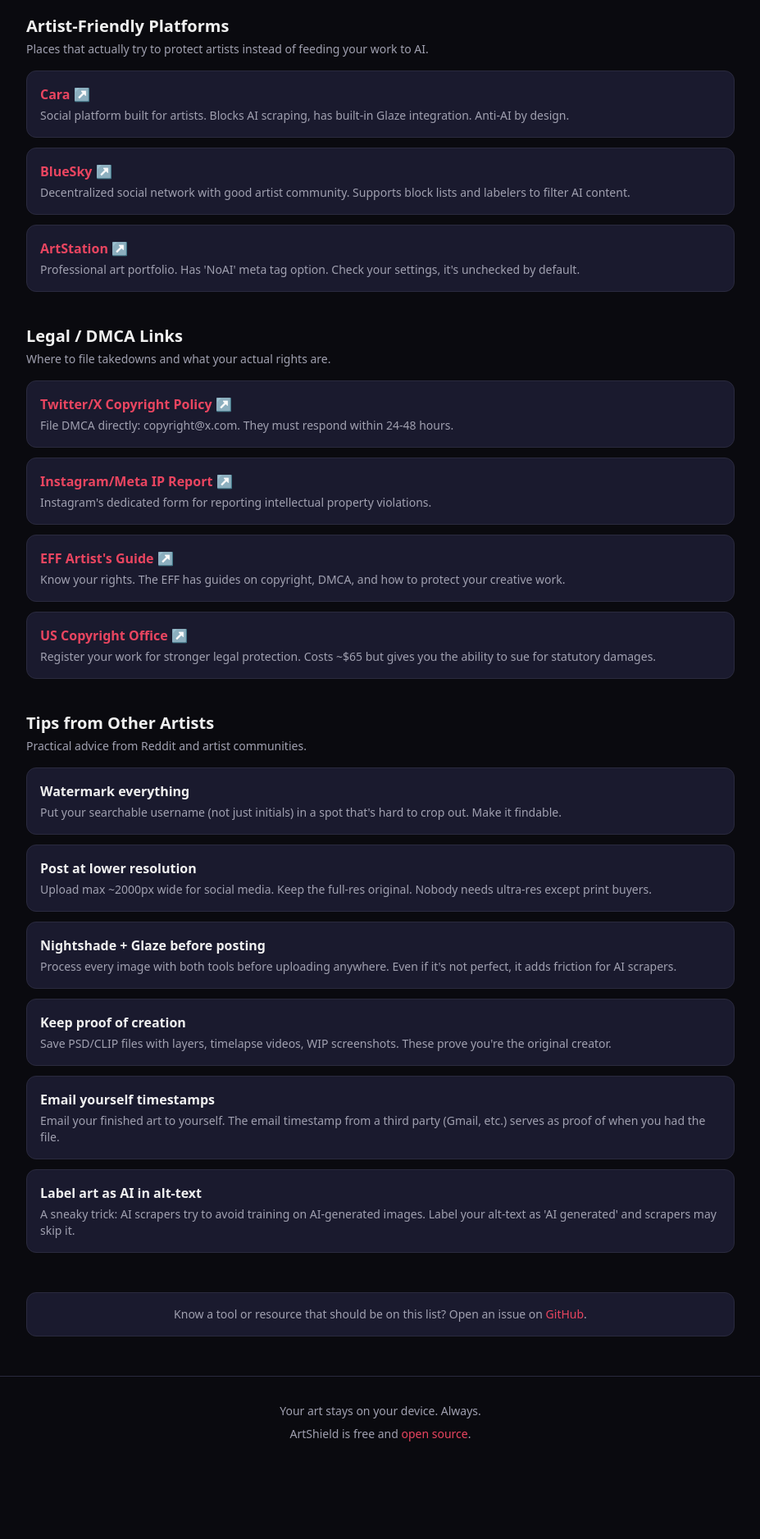
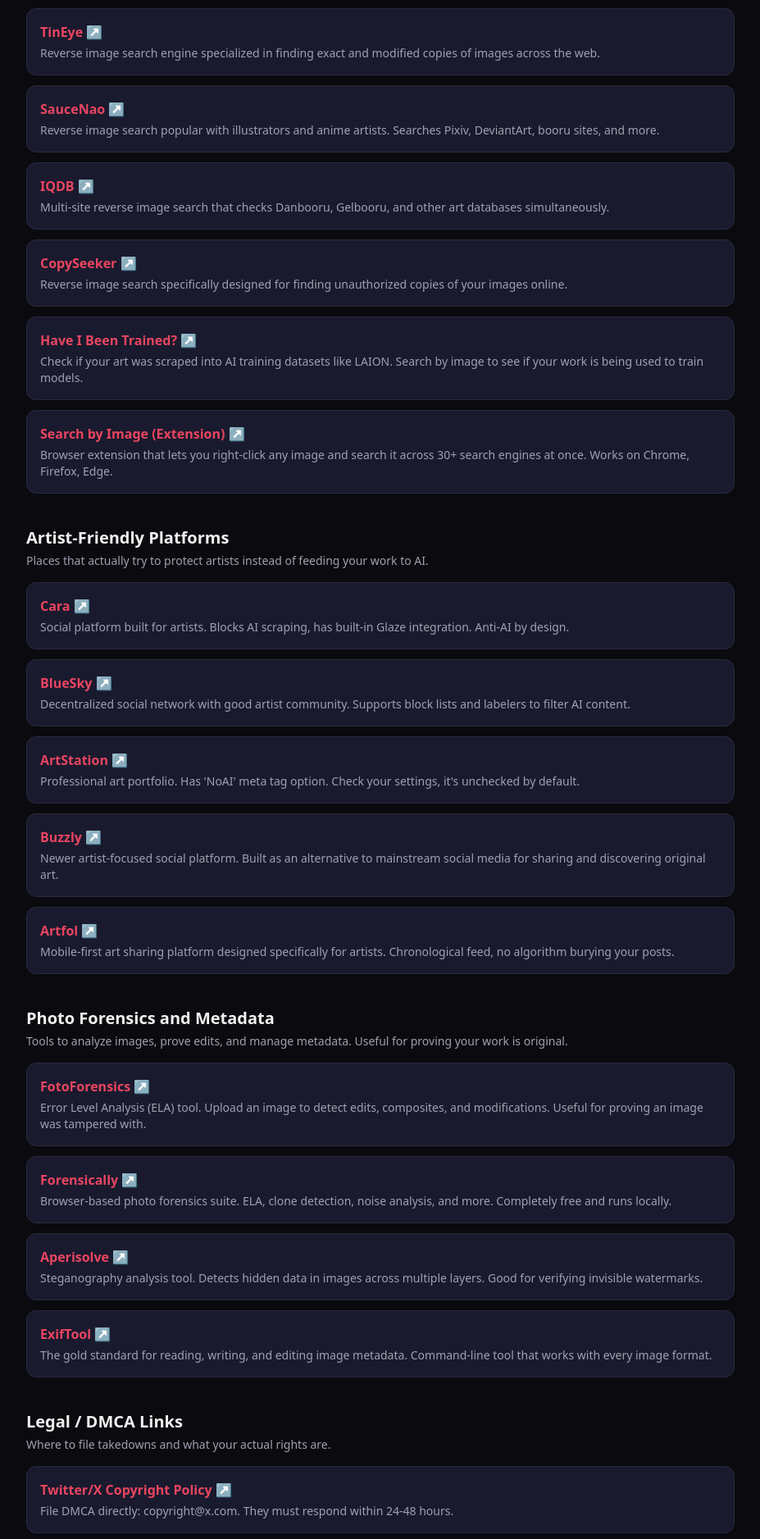
Before and after one commit to LAZERAI/art-shield, a Next.js app: page /resources in a window 1280 px wide. Shown: the part 884-2761 px from the top of the page at 82% size, without its empty margins (176-1103 px from the left). Before the commit the page ends 2675 px from the top, so only its background shows below. Built offline with nearby package versions, Linux system fonts and the light colour scheme.

Commit message:
resources: add SauceNao, IQDB, CopySeeker, Have I Been Trained, Fawkes, forensics tools, more platforms

```diff
--- a/src/app/resources/page.js
+++ b/src/app/resources/page.js
@@ -12,6 +12,11 @@
         name: "Glaze",
         url: "https://glaze.cs.uchicago.edu/",
         desc: "Protects against AI style mimicry. Adds subtle visual perturbations that prevent AI from learning your specific art style.",
+      },
+      {
+        name: "Fawkes",
+        url: "http://sandlab.cs.uchicago.edu/fawkes/",
+        desc: "Facial cloaking tool from UChicago. Adds invisible perturbations to photos of faces so AI can't build accurate facial recognition models from them.",
       },
     ],
   },
@@ -34,6 +39,31 @@
         url: "https://tineye.com/",
         desc: "Reverse image search engine specialized in finding exact and modified copies of images across the web.",
       },
+      {
+        name: "SauceNao",
+        url: "https://saucenao.com/",
+        desc: "Reverse image search popular with illustrators and anime artists. Searches Pixiv, DeviantArt, booru sites, and more.",
+      },
+      {
+        name: "IQDB",
+        url: "https://iqdb.org/",
+        desc: "Multi-site reverse image search that checks Danbooru, Gelbooru, and other art databases simultaneously.",
+      },
+      {
+        name: "CopySeeker",
+        url: "https://copyseeker.net/",
+        desc: "Reverse image search specifically designed for finding unauthorized copies of your images online.",
+      },
+      {
+        name: "Have I Been Trained?",
+        url: "https://haveibeentrained.com/",
+        desc: "Check if your art was scraped into AI training datasets like LAION. Search by image to see if your work is being used to train models.",
+      },
+      {
+        name: "Search by Image (Extension)",
+        url: "https://github.com/dessant/search-by-image",
+        desc: "Browser extension that lets you right-click any image and search it across 30+ search engines at once. Works on Chrome, Firefox, Edge.",
+      },
     ],
   },
   {
@@ -54,6 +84,42 @@
         name: "ArtStation",
         url: "https://www.artstation.com/",
         desc: "Professional art portfolio. Has 'NoAI' meta tag option. Check your settings, it's unchecked by default.",
+      },
+      {
+        name: "Buzzly",
+        url: "https://buzzly.art/",
+        desc: "Newer artist-focused social platform. Built as an alternative to mainstream social media for sharing and discovering original art.",
+      },
+      {
+        name: "Artfol",
+        url: "https://www.artfol.app/",
+        desc: "Mobile-first art sharing platform designed specifically for artists. Chronological feed, no algorithm burying your posts.",
+      },
+    ],
+  },
+  {
+    title: "Photo Forensics and Metadata",
+    desc: "Tools to analyze images, prove edits, and manage metadata. Useful for proving your work is original.",
+    items: [
+      {
+        name: "FotoForensics",
+        url: "https://www.fotoforensics.com/",
+        desc: "Error Level Analysis (ELA) tool. Upload an image to detect edits, composites, and modifications. Useful for proving an image was tampered with.",
+      },
+      {
+        name: "Forensically",
+        url: "https://29a.ch/photo-forensics/",
+        desc: "Browser-based photo forensics suite. ELA, clone detection, noise analysis, and more. Completely free and runs locally.",
+      },
+      {
+        name: "Aperisolve",
+        url: "https://aperisolve.fr/",
+        desc: "Steganography analysis tool. Detects hidden data in images across multiple layers. Good for verifying invisible watermarks.",
+      },
+      {
+        name: "ExifTool",
+        url: "https://exiftool.org/",
+        desc: "The gold standard for reading, writing, and editing image metadata. Command-line tool that works with every image format.",
       },
     ],
   },
```
